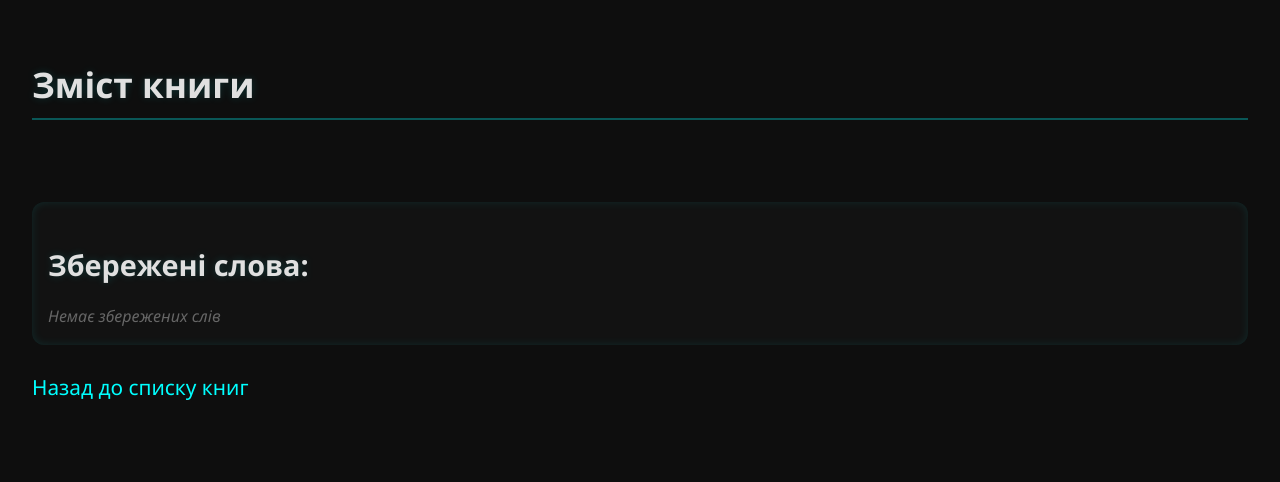
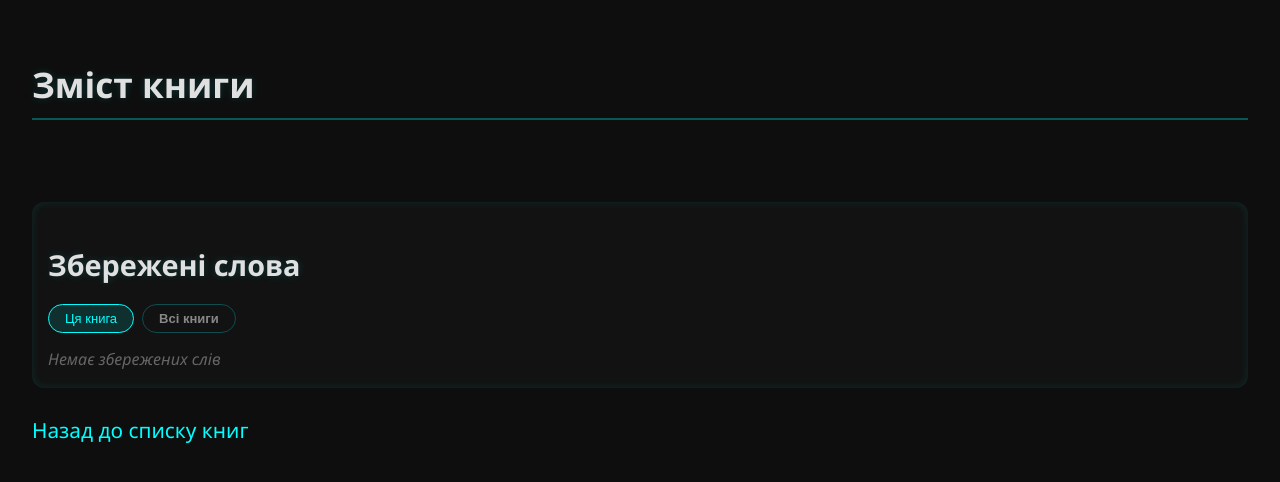
Before and after one commit to GutsArt/DE_lernen, a Flask app: template src/templates/book.html in a window 1280 px wide. Shown: the top 482 px of the page. Run offline with Flask 3, Linux system fonts and the light colour scheme; the template is opened without the code that fills it, so the values that code supplies are empty.

Commit message:
Update static/js/vocabulary.js , folders.js; book.html, style.    getAllWords() # ForBook or AllWords

```diff
--- a/src/static/css/style.css
+++ b/src/static/css/style.css
@@ -312,3 +312,41 @@ button.delete:hover {
     margin-top: 2rem;
     box-shadow: inset 0 0 10px rgba(0, 255, 255, 0.1);
 }
+
+.tabs {
+  display: flex;
+  gap: 8px;
+  margin-bottom: 14px;
+}
+
+.tab-btn {
+  padding: 6px 16px;
+  border-radius: 20px;
+  font-size: 13px;
+  background: transparent;
+  border: 1px solid rgba(0,255,255,0.25);
+  color: #888;
+  cursor: pointer;
+  transition: all 0.2s;
+}
+
+.tab-btn:hover {
+  border-color: rgba(0,255,255,0.5);
+  color: #ccc;
+  transform: none; /* убираем scale от общего button:hover */
+}
+
+.tab-btn.active {
+  background: rgba(0,255,255,0.12);
+  border-color: #00ffff;
+  color: #00ffff;
+  font-weight: 500;
+}
+
+.book-tag {
+  display: block;
+  font-size: 10px;
+  color: #555;
+  margin-bottom: 2px;
+  letter-spacing: 0.03em;
+}
--- a/src/static/js/script.js
+++ b/src/static/js/script.js
@@ -9,8 +9,19 @@ document.addEventListener('DOMContentLoaded', () => {
 
     let activeElement = null; // Отслеживание активного слова/предложения
 
+    // В начале DOMContentLoaded — текущий активный таб
+    let activeTab = 'book'; // 'book' | 'all'
 
-    // Обработчик клика по тексту книги
+    // Вешаем клики на табы
+    document.querySelectorAll('.tab-btn').forEach(btn => {
+      btn.addEventListener('click', () => {
+        document.querySelectorAll('.tab-btn')
+          .forEach(b => b.classList.remove('active'));
+        btn.classList.add('active');
+        activeTab = btn.dataset.tab;
+        updateSavedWordsList();
+      });
+    });
     bookContent.addEventListener('click', async function(event) {
         const clickedElement = event.target;
 
@@ -288,31 +299,40 @@ document.addEventListener('DOMContentLoaded', () => {
         .filter(([_, v]) => v.books.includes(bookName));
     }
 
-    // Получить весь словарь (для отдельной страницы):
-    function getAllWords() {
-      return Object.entries(loadWords());
-    }
-
     function updateSavedWordsList() {
       savedWordsList.innerHTML = '';
-      const bookWords = getWordsForBook(BOOK_ID);
 
-      if (!bookWords.length) {
-        savedWordsList.innerHTML = '<em style="color:#666">Немає збережених слів</em>';
+      // ✅ Выбираем данные в зависимости от таба
+      const words = activeTab === 'book'
+        ? getWordsForBook(BOOK_ID)
+        : getAllWords();
+
+      if (!words.length) {
+        savedWordsList.innerHTML =
+          '<em style="color:#666">Немає збережених слів</em>';
         return;
       }
 
-      bookWords.forEach(([word, data]) => {
+      words.forEach(([word, data]) => {
         const row = document.createElement('div');
         row.classList.add('saved-word');
         row.dataset.word = word;
+
+        // ✅ В табе "всі книги" — показываем из каких книг слово
+        if (activeTab === 'all' && data.books?.length) {
+          const bookTag = document.createElement('span');
+          bookTag.classList.add('book-tag');
+          bookTag.textContent = data.books.join(', ');
+          row.appendChild(bookTag);
+        }
 
         // Слово — редактируемое
         const wordSpan = document.createElement('span');
         wordSpan.classList.add('editable-word');
         wordSpan.contentEditable = 'true';
         wordSpan.textContent = word;
-        wordSpan.addEventListener('focus', () => wordSpan.dataset.original = wordSpan.textContent);
+        wordSpan.addEventListener('focus', () =>
+          wordSpan.dataset.original = wordSpan.textContent);
         wordSpan.addEventListener('blur', () => {
           const newWord = wordSpan.textContent.trim();
           if (!newWord) { wordSpan.textContent = wordSpan.dataset.original; return; }
@@ -323,37 +343,47 @@ document.addEventListener('DOMContentLoaded', () => {
           } else {
             row.dataset.word = newWord;
             highlightSavedWords();
-            updateSavedWordsList();
           }
         });
         wordSpan.addEventListener('keydown', e => {
           if (e.key === 'Enter') { e.preventDefault(); wordSpan.blur(); }
-          if (e.key === 'Escape') { wordSpan.textContent = wordSpan.dataset.original; wordSpan.blur(); }
+          if (e.key === 'Escape') {
+            wordSpan.textContent = wordSpan.dataset.original; wordSpan.blur();
+          }
         });
 
-        // Перевод — редактируемый
         const sep = document.createElement('span');
         sep.textContent = ': ';
+        sep.style.color = '#555';
 
+        // Перевод — редактируемый
         const transSpan = document.createElement('span');
         transSpan.classList.add('editable-translation');
         transSpan.contentEditable = 'true';
         transSpan.textContent = data.translation;
-        transSpan.addEventListener('focus', () => transSpan.dataset.original = transSpan.textContent);
+        transSpan.addEventListener('focus', () =>
+          transSpan.dataset.original = transSpan.textContent);
         transSpan.addEventListener('blur', () => {
           const newTrans = transSpan.textContent.trim();
           if (!newTrans) { transSpan.textContent = transSpan.dataset.original; return; }
-          if (newTrans !== transSpan.dataset.original) editTranslation(row.dataset.word, newTrans);
+          if (newTrans !== transSpan.dataset.original)
+            editTranslation(row.dataset.word, newTrans);
         });
         transSpan.addEventListener('keydown', e => {
           if (e.key === 'Enter') { e.preventDefault(); transSpan.blur(); }
-          if (e.key === 'Escape') { transSpan.textContent = transSpan.dataset.original; transSpan.blur(); }
+          if (e.key === 'Escape') {
+            transSpan.textContent = transSpan.dataset.original; transSpan.blur();
+          }
         });
 
         // Кнопка удаления
         const deleteBtn = document.createElement('button');
         deleteBtn.textContent = '❌';
-        deleteBtn.onclick = () => { removeWord(row.dataset.word); updateSavedWordsList(); highlightSavedWords(); };
+        deleteBtn.onclick = () => {
+          removeWord(row.dataset.word);
+          row.remove();
+          highlightSavedWords();
+        };
 
         row.append(wordSpan, sep, transSpan, deleteBtn);
         savedWordsList.appendChild(row);
--- a/src/static/js/vocabulary.js
+++ b/src/static/js/vocabulary.js
@@ -57,3 +57,7 @@ function getWordsForBook(bookName) {
   return Object.entries(loadWords())
     .filter(([_, v]) => v.books.includes(bookName));
 }
+function getAllWords() {
+  return Object.entries(loadWords());
+  // → [["Leder", {translation, books, addedAt}], ...]
+}
--- a/src/templates/book.html
+++ b/src/templates/book.html
@@ -21,7 +21,17 @@
     <br>
 
     <div class="saved-translations">
-        <h2>Збережені слова:</h2>
+        <h2>Збережені слова</h2>
+
+        <div class="tabs">
+            <button class="tab-btn active" data-tab="book">
+                Ця книга
+            </button>
+            <button class="tab-btn" data-tab="all">
+                Всі книги
+            </button>
+        </div>
+
         <div id="saved-words-list"></div>
     </div>
 
```
